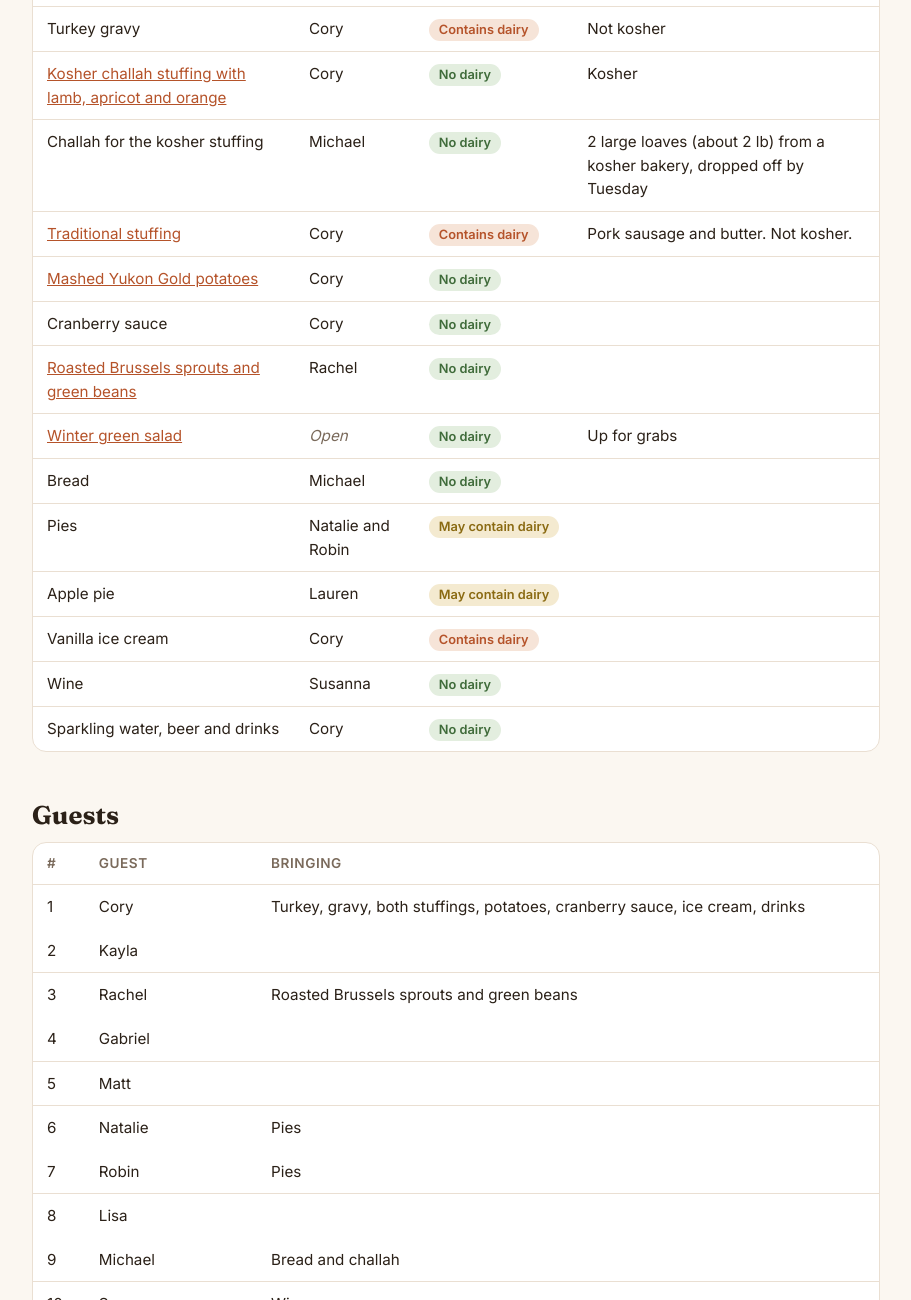
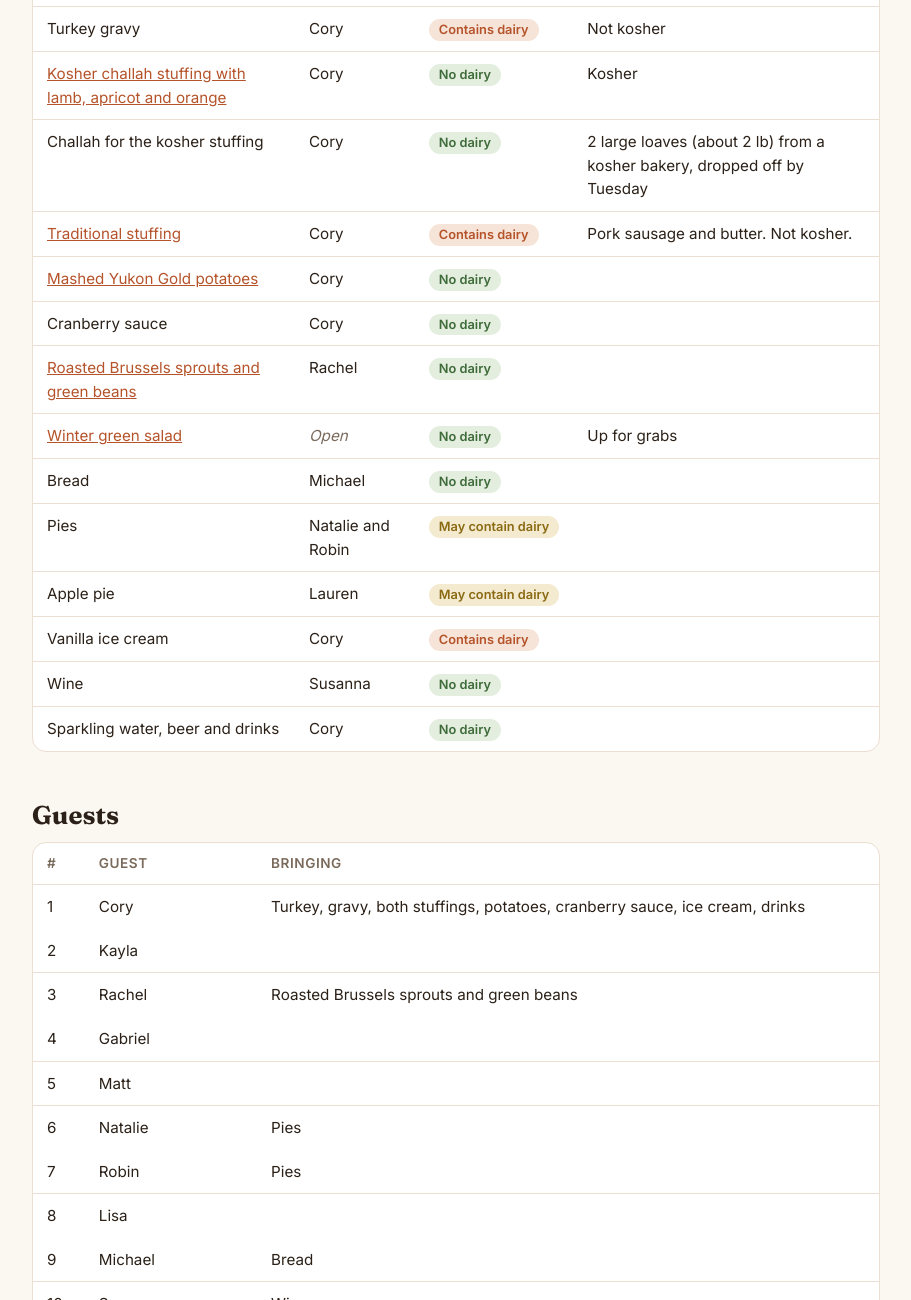
Before and after one commit to cdkintz/thanksgiving-2026-448835, a plain HTML site: page index.html in a window 1280 px wide. Shown: the part 620-1920 px from the top of the page, without its empty margins (184-1095 px from the left). Drawn offline with Linux system fonts and the light colour scheme.

Commit message:
Cory gets the challah

```diff
--- a/index.html
+++ b/index.html
@@ -146,7 +146,7 @@ footer { color: var(--muted); font-size: .85rem; margin-top: 56px; }
         <tr><td><a href="#r-turkey">Spatchcocked Traeger turkey</a></td><td>Cory</td><td><span class="tag no">No dairy</span></td><td>From Taylor's Market</td></tr>
         <tr><td>Turkey gravy</td><td>Cory</td><td><span class="tag yes">Contains dairy</span></td><td>Not kosher</td></tr>
         <tr><td><a href="#r-kosher">Kosher challah stuffing with lamb, apricot and orange</a></td><td>Cory</td><td><span class="tag no">No dairy</span></td><td>Kosher</td></tr>
-        <tr><td>Challah for the kosher stuffing</td><td>Michael</td><td><span class="tag no">No dairy</span></td><td>2 large loaves (about 2 lb) from a kosher bakery, dropped off by Tuesday</td></tr>
+        <tr><td>Challah for the kosher stuffing</td><td>Cory</td><td><span class="tag no">No dairy</span></td><td>2 large loaves (about 2 lb) from a kosher bakery, dropped off by Tuesday</td></tr>
         <tr><td><a href="#r-traditional">Traditional stuffing</a></td><td>Cory</td><td><span class="tag yes">Contains dairy</span></td><td>Pork sausage and butter. Not kosher.</td></tr>
         <tr><td><a href="#r-potatoes">Mashed Yukon Gold potatoes</a></td><td>Cory</td><td><span class="tag no">No dairy</span></td><td></td></tr>
         <tr><td>Cranberry sauce</td><td>Cory</td><td><span class="tag no">No dairy</span></td><td></td></tr>
@@ -175,7 +175,7 @@ footer { color: var(--muted); font-size: .85rem; margin-top: 56px; }
         <tr class="hh-start"><td>6</td><td>Natalie</td><td>Pies</td></tr>
         <tr><td>7</td><td>Robin</td><td>Pies</td></tr>
         <tr class="hh-start"><td>8</td><td>Lisa</td><td></td></tr>
-        <tr><td>9</td><td>Michael</td><td>Bread and challah</td></tr>
+        <tr><td>9</td><td>Michael</td><td>Bread</td></tr>
         <tr class="hh-start"><td>10</td><td>Susanna</td><td>Wine</td></tr>
         <tr><td>11</td><td>Mike Fisher (Fish)</td><td></td></tr>
         <tr class="hh-start"><td>12</td><td>David</td><td class="open">Open</td></tr>
```
